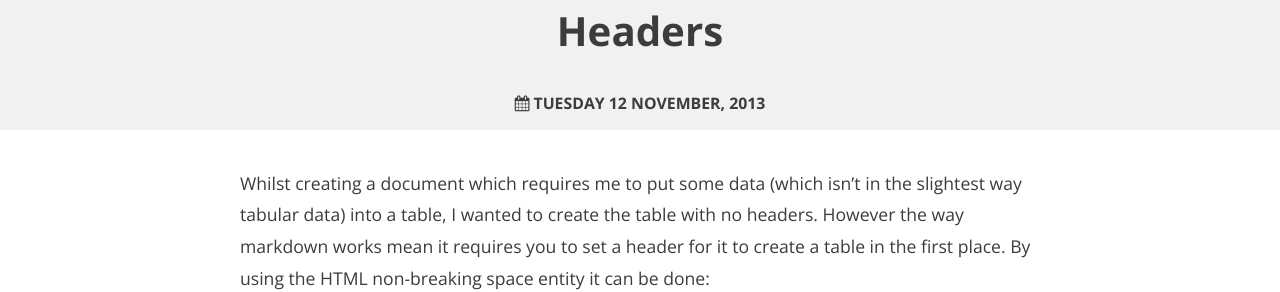
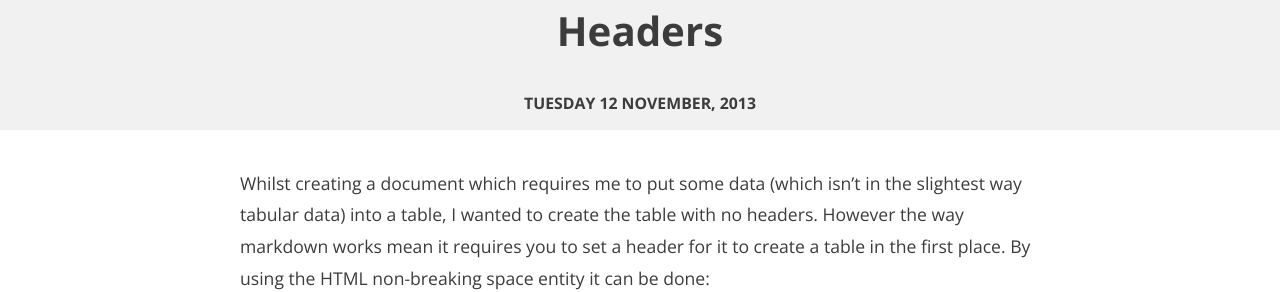
Before and after one commit to rknightuk/robblewis.me-jekyll, a Jekyll site: the page built from _posts/2013/2013-11-12-create-a-blank-no-header-markdown-table.md, in a window 1280 px wide. Shown: the part 206-498 px from the top of the page. Built offline with Jekyll 4.4.1, drawn with Linux system fonts in a browser that asks for light colours; Markdown is read by kramdown in place of the engine named in the settings.

Commit message:
Removed calendar icon from blog pages

```diff
--- a/_includes/header.html
+++ b/_includes/header.html
@@ -83,7 +83,7 @@
 						<p class="meta post">Image by <a href="{{ page.image_credit }}">{{ page.image_credit_name }}</a></p>
 					{% endif %}
 
-					<p class="meta"><i class="fa fa-calendar"></i> {{ page.date | date: "%A %d %B, %Y" }}</p>
+					<p class="meta">{{ page.date | date: "%A %d %B, %Y" }}</p>
 				{% endif %}
 			</header>
 		</section>
```
